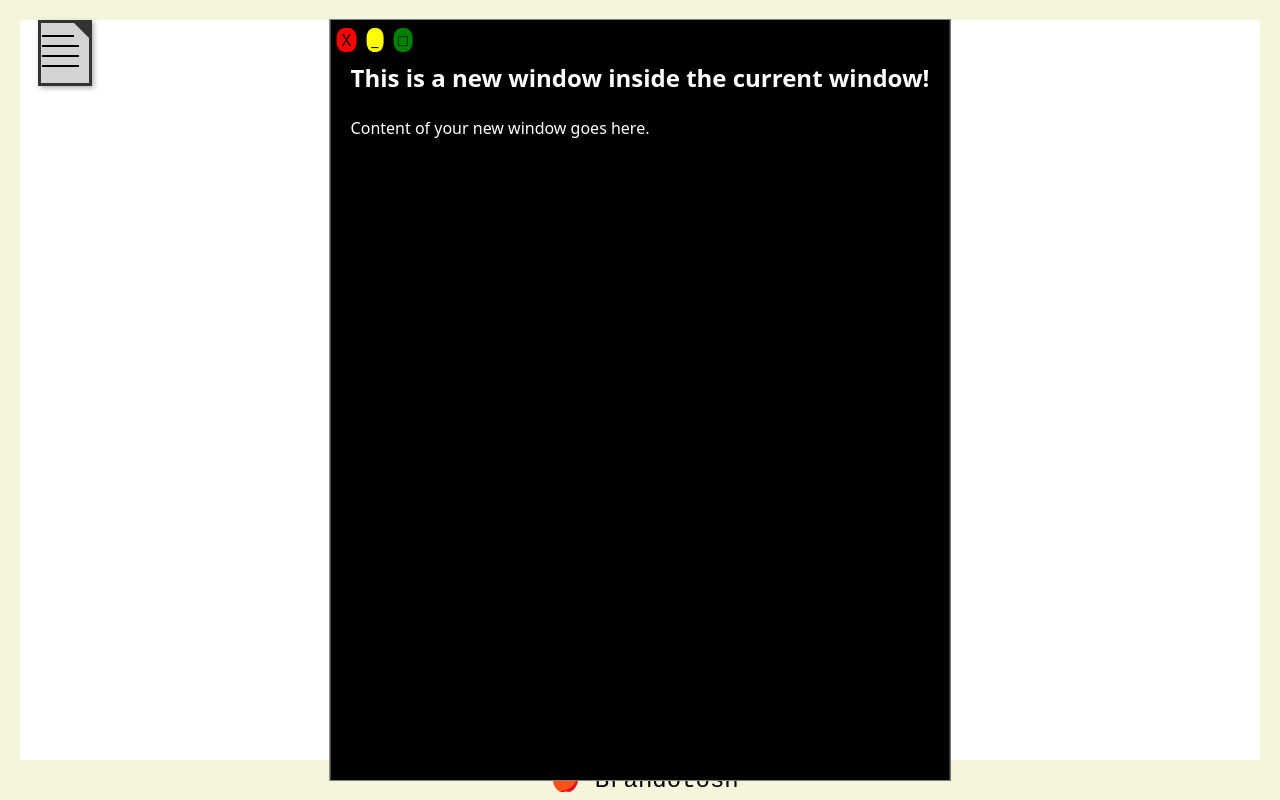
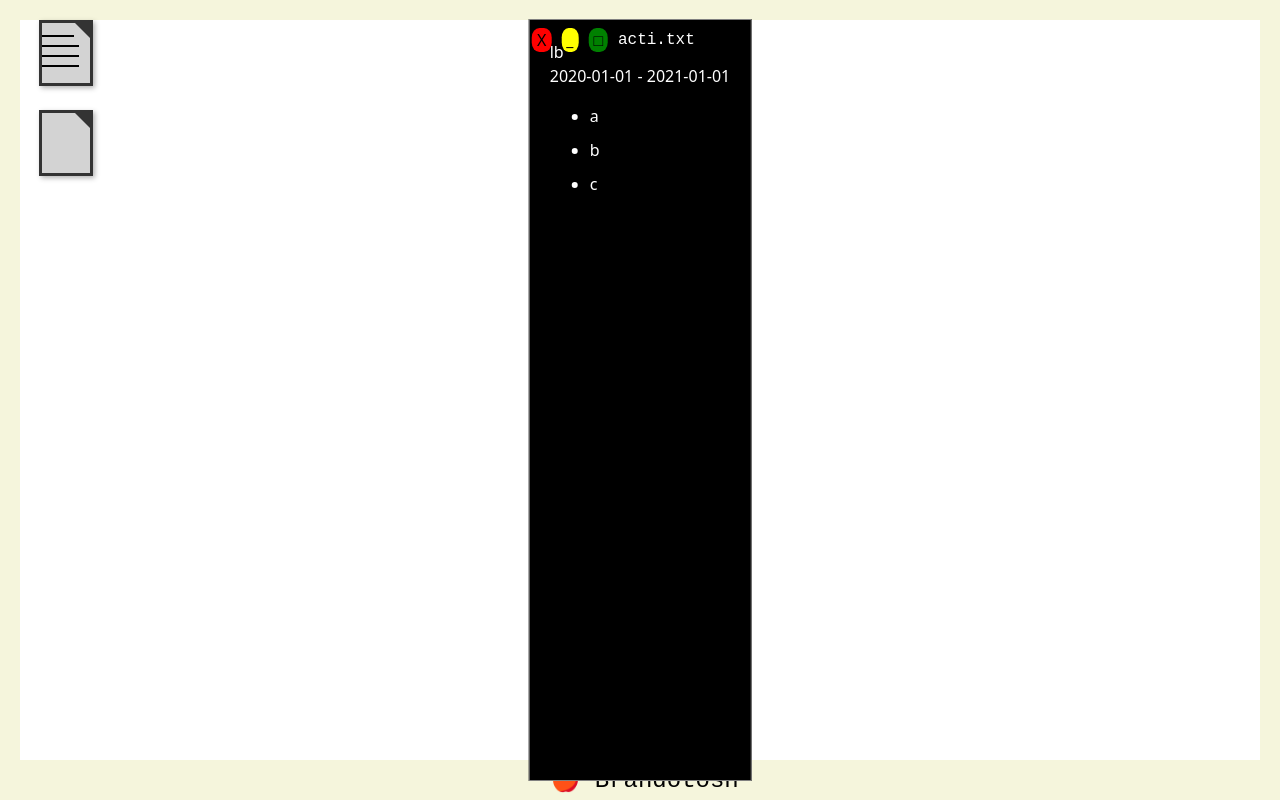
Before and after one commit to B-Rasmussen/portfolio, a React (Vite) app: page / in a window 1280 px wide. Both pictures are taken after a click on the element "example.txt". Built offline with nearby package versions, Linux system fonts and the light colour scheme.

Commit message:
added beginning of file system for folder/text

```diff
--- /dev/null
+++ b/src/components/WindowsFolder.tsx
@@ -0,0 +1,95 @@
+import { useState } from "react";
+import workHistory from "../data/workHistory";
+import "../style/workHistoryStyle.css";
+import WindowsTextFile from "./WindowsTextFile";
+
+function WindowsFolder({ closeWorkHistoryFolder, folderTitle }: any) {
+    const [isWindowOpen, setIsWindowOpen] = useState(false);
+
+    const handleDoubleClick = () => {
+        setIsWindowOpen(true);
+    };
+
+    const closeWindow = () => {
+        setIsWindowOpen(false);
+    };
+    return (
+        <div>
+            {/*
+            each job history item will have a section that shows what technologies were used
+            ex activision will have javascript, react, react native // sqa squared will have python, java, javascript
+            moving mindz will have javascript, php, mysql
+            */}
+            {
+                <div className="text-file-window">
+                    <div
+                        className="title-bar-button"
+                        onClick={() => {
+                            closeWorkHistoryFolder();
+                        }}
+                    >
+                        <div className="title-bar-icon" id="close-icon">
+                            X
+                        </div>
+                        <div className="title-bar-icon" id="minimize-icon">
+                            _
+                        </div>
+                        <div className="title-bar-icon" id="maximize-icon">
+                            □
+                        </div>
+                        <div className="title-bar-text">{folderTitle}</div>
+                    </div>
+                    {workHistory.map((job) => (
+                        <div>
+                            <div className="text-file-icon" />
+                            <text>{job.companyName}</text>
+                        </div>
+                        // <WindowsTextFile
+                        //     closeWindow={closeWindow}
+                        //     companyName={job.companyName}
+                        //     location={job.location}
+                        //     startDate={job.startDate}
+                        //     endDate={job.endDate}
+                        //     langaugesUsed={job.languagesUsed}
+                        //     bulletPoints={job.bulletPoints}
+                        //     className="text-file-window"
+                        // />
+                    ))}
+                </div>
+            }
+            {/* {workHistory.map((job) => (
+                <div
+                    key={job.id}
+                    className={job.id % 2 ? "job-card-even" : "job-card-odd"}
+                >
+                    <h2 className="company-name">{job.companyName}</h2>
+                    <h2
+                        className={
+                            job.id % 2
+                                ? "company-name-even"
+                                : "company-name-odd"
+                        }
+                    >
+                        {job.companyName}
+                    </h2>
+                    <h3 className="position">{job.positionTitle}</h3>
+                    <div className="job-details">
+                        <div id="job-location">{job.location}</div>
+                        <div id="job-date">
+                            {job.startDate} - {job.endDate}
+                        </div>
+                    </div>
+                    <ul className="job-list-container">
+                        {job.bulletPoints?.map((item, index) => (
+                            <li key={index} className="job-bullet-points">
+                                {item}
+                            </li>
+                        ))}
+                    </ul>
+                </div>
+            ))} */}
+        </div>
+    );
+}
+
+export default WindowsFolder;
--- /dev/null
+++ b/src/components/WindowsTextFile.tsx
@@ -0,0 +1,89 @@
+import workHistory from "../data/workHistory";
+import "../style/workHistoryStyle.css";
+
+function WindowsTextFile({
+    closeWindow,
+    companyName,
+    location,
+    startDate,
+    endDate,
+    langaugesUsed,
+    bulletPoints,
+}: any) {
+    return (
+        <div>
+            {/*
+            each job history item will have a section that shows what technologies were used
+            ex activision will have javascript, react, react native // sqa squared will have python, java, javascript
+            moving mindz will have javascript, php, mysql
+            */}
+            {
+                <div className="text-file-window">
+                    <div
+                        className="title-bar-button"
+                        onClick={() => {
+                            closeWindow();
+                        }}
+                    >
+                        <div className="title-bar-icon" id="close-icon">
+                            X
+                        </div>
+                        <div className="title-bar-icon" id="minimize-icon">
+                            _
+                        </div>
+                        <div className="title-bar-icon" id="maximize-icon">
+                            □
+                        </div>
+                        <div className="title-bar-text">{companyName}.txt</div>
+                    </div>
+                    <div>
+                        <div>{location}</div>
+                        <div>
+                            {startDate} - {endDate}
+                        </div>
+                        <ul className="job-list-container">
+                            {bulletPoints?.map((item: any, index: any) => (
+                                <li key={index} className="job-bullet-points">
+                                    {item}
+                                </li>
+                            ))}
+                        </ul>
+                    </div>
+                </div>
+            }
+            {/* {workHistory.map((job) => (
+                <div
+                    key={job.id}
+                    className={job.id % 2 ? "job-card-even" : "job-card-odd"}
+                >
+                    <h2 className="company-name">{job.companyName}</h2>
+                    <h2
+                        className={
+                            job.id % 2
+                                ? "company-name-even"
+                                : "company-name-odd"
+                        }
+                    >
+                        {job.companyName}
+                    </h2>
+                    <h3 className="position">{job.positionTitle}</h3>
+                    <div className="job-details">
+                        <div id="job-location">{job.location}</div>
+                        <div id="job-date">
+                            {job.startDate} - {job.endDate}
+                        </div>
+                    </div>
+                    <ul className="job-list-container">
+                        {job.bulletPoints?.map((item, index) => (
+                            <li key={index} className="job-bullet-points">
+                                {item}
+                            </li>
+                        ))}
+                    </ul>
+                </div>
+            ))} */}
+        </div>
+    );
+}
+
+export default WindowsTextFile;
--- a/src/data/workHistory.tsx
+++ b/src/data/workHistory.tsx
@@ -5,10 +5,11 @@ type workHistory = {
     startDate: string;
     endDate?: string;
     location: string;
+    languagesUsed: Array<string>;
     bulletPoints: Array<string>;
     image?: string;
     imageAlt?: string;
-}
+};
 
 const workHistory: workHistory[] = [
     {
@@ -18,6 +19,17 @@ const workHistory: workHistory[] = [
         startDate: "January 2020",
         endDate: "January 2024",
         location: "Santa Monica, California",
+        languagesUsed: [
+            "JavaScript",
+            "React",
+            "React Native",
+            "HTML",
+            "CSS",
+            "Python",
+            "Selenium",
+            "Appium",
+            "Shell Scripting",
+        ],
         bulletPoints: [
             "Created Zombies leaderboard screen for Call of Duty: Modern Warfare III, allowing users to compare themselves against friends, their favorite streamers, and the top players in the community.",
             "Collaborated with the marketing team to promote new features that were introduced with each season, creating Mess of the Day highlighting new features (including Black Cell Battle Pass, Limited Time Game Modes) that were launched with each new season of Modern Warfare II and Modern Warfare III.",
@@ -35,6 +47,7 @@ const workHistory: workHistory[] = [
         startDate: "May 2019",
         endDate: "January 2020",
         location: "Los Alamitos, California",
+        languagesUsed: ["Python", "JavaScript", "Java", "Selenium", "Appium"],
         bulletPoints: [
             "Maintained web testing automation for Ticketmaster, ensuring website remained bug-free, maintaining a hassle-free ticket buying process for customers.",
             "Maintained app testing automation for OSHI Health, helping the dev team produce the best possible app while in development, and preventing any bugs from being found in production.",
@@ -49,6 +62,7 @@ const workHistory: workHistory[] = [
         startDate: "June 2018",
         endDate: "March 2020",
         location: "Long Beach, California",
+        languagesUsed: ["HTML", "CSS", "JavaScript", "JQuery", "PHP", "MySQL"],
         bulletPoints: [
             "Created front and back end for the Company's website. This allowed easy access for interested schools, potential new parents, and current parents to obtain more information about available after school programs and 1 on 1 tutoring sessions.",
             "Led after school clubs for children, teaching Python and helping build positive relations with partner schools and parents of children enrolled in classes.",
--- a/src/pages/WindowsResumePage.tsx
+++ b/src/pages/WindowsResumePage.tsx
@@ -1,5 +1,7 @@
 import { useState } from "react";
 import Button from "../components/Button";
+import WindowsTextFile from "../components/WindowsTextFile";
+import WindowsFolder from "../components/WindowsFolder";
 
 import "../style/windowsResumeStyle.css";
 import linkedinDarkMode from "../assets/socialImages/LinkedIn/linkedinDarkMode.png";
@@ -7,6 +9,15 @@ import githubDarkMode from "../assets/socialImages/github/githubDarkMode.png";
 
 function WindowsResumePage() {
     const [isWindowOpen, setIsWindowOpen] = useState(false);
+    const [isWorkHistoryFolderOpen, setIsWorkHistoryFolderOpen] = useState(false);
+
+    const handleOpenWorkHistory = () => {
+        setIsWorkHistoryFolderOpen(true);
+    };
+
+    const closeWorkHistoryFolder = () => {
+        setIsWorkHistoryFolderOpen(false);
+    };
 
     const handleDoubleClick = () => {
         setIsWindowOpen(true);
@@ -15,18 +26,20 @@ function WindowsResumePage() {
     const closeWindow = () => {
         setIsWindowOpen(false);
     };
+
     return (
         <div className="windows-container">
-            <div
-                onClick={handleDoubleClick}
-                className="text-file-container"
-            >
+            <div onClick={handleDoubleClick} className="text-file-container">
                 <div className="text-file-icon" />
                 <div className="line1" />
                 <div className="line2" />
                 <div className="line3" />
                 <div className="line4" />
                 <text>example.txt</text>
+            </div>
+            <div onClick={handleOpenWorkHistory}>
+                <div className="text-file-icon" />
+                <text>Work History</text>
             </div>
             <div>
                 <Button
@@ -51,22 +64,24 @@ function WindowsResumePage() {
                     isSocialMediaLink={true}
                 />
             </div>
+
+            {isWorkHistoryFolderOpen && (
+                <WindowsFolder
+                    closeWorkHistoryFolder={closeWorkHistoryFolder}
+                    folderTitle="Work History"
+                />
+            )}
+
             {isWindowOpen && (
-                // each job history item will have a section that shows what technologies were used
-                // ex activision will have javascript, react, react native
-                // sqa squared will have python, java, javascript
-                // moving mindz will have javascript, php, mysql
-                <div
+                <WindowsTextFile
+                    closeWindow={closeWindow}
+                    companyName="acti"
+                    location="lb"
+                    startDate="2020-01-01"
+                    endDate="2021-01-01"
+                    bulletPoints={["a", "b", "c"]}
                     className="text-file-window"
-                >
-                    <h2>This is a new window inside the current window!</h2>
-                    <p>Content of your new window goes here.</p>
-                    <div className="title-bar-button" onClick={closeWindow}>
-                        <div className="title-bar-icon" id="close-icon">X</div>
-                        <div className="title-bar-icon" id="minimize-icon">_</div>
-                        <div className="title-bar-icon" id="maximize-icon">□</div>
-                    </div>
-                </div>
+                />
             )}
             <div id="computer-model">🍎 Brandotosh</div>
         </div>
--- a/src/style/windowsResumeStyle.css
+++ b/src/style/windowsResumeStyle.css
@@ -110,6 +110,14 @@ body {
     left: 1%;
 }
 
+.title-bar-text{
+    position: fixed;
+    top: 1%;
+    left: 40%;
+    color: white;
+    font-family: "Courier New", Courier, monospace;
+}
+
 .title-bar-icon {
     padding: 0px 5px;
     border-radius: 40%;
```
